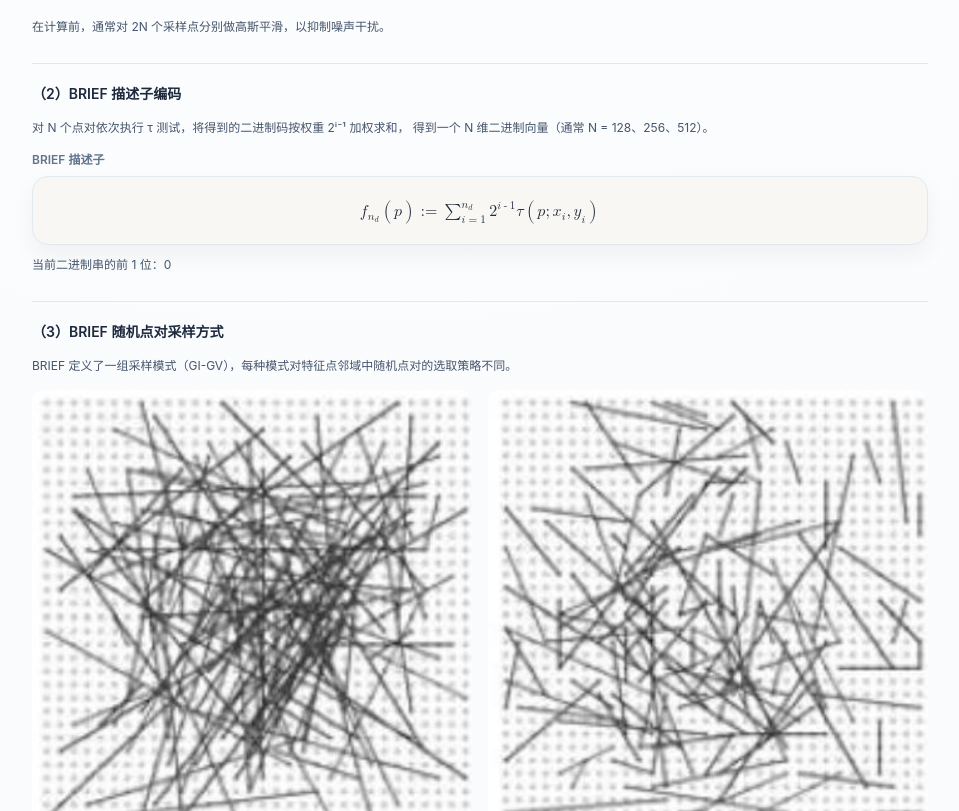
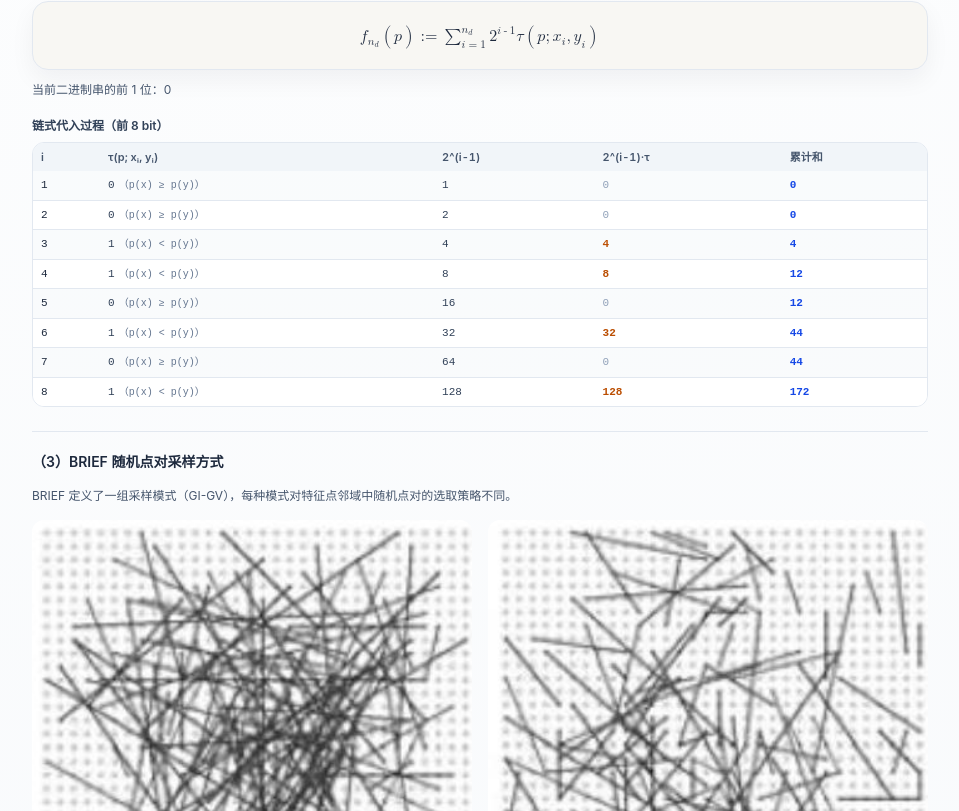
Before and after one commit to WhitePlusMS/Classical-CV-Lab, a Next.js app: page /concepts/binary-feature-descriptors in a window 1280 px wide. Shown: the part 1224-2035 px from the top of the page, without its empty margins (296-1255 px from the left). Built offline with nearby package versions, Linux system fonts and the light colour scheme.

Commit message:
feat(concepts): 交互功能增强

```diff
--- a/src/app/concepts/binary-feature-descriptors/page.tsx
+++ b/src/app/concepts/binary-feature-descriptors/page.tsx
@@ -1,6 +1,6 @@
 'use client';
 
-import React, { useCallback, useMemo, useState } from 'react';
+import React, { useCallback, useEffect, useMemo, useState } from 'react';
  import {
    CodeViewer,
    ConceptLayout,
@@ -15,6 +15,8 @@ import {
    TeachingCard,
    buildInlineMathML,
  } from '@/components';
+import { GrayscaleImage } from '@/lib/algorithms/types';
+import { loadImageAsGrayscale, resizeGrayscaleImage } from '@/lib/utils/imageProcessing';
 
 /// ============================================================
 /// 二进制特征描述子页面常量与工具
@@ -243,6 +245,24 @@ export default function BinaryFeatureDescriptorsPage() {
   const [samplingMethod, setSamplingMethod] = useState<SamplingMethod>('GI');
   const [numPairs, setNumPairs] = useState(256);
  const [currentPairIndex, setCurrentPairIndex] = useState(0);
+ const [loadedImage, setLoadedImage] = useState<GrayscaleImage | null>(null);
+ /// 异步加载课件中的真实图像作为原图展示
+ useEffect(() => {
+   let cancelled = false;
+   loadImageAsGrayscale('/assets/binary-feature-descriptors/0611a984f7a384894e8779c0c84166142a64673d53ccbdac68d1da6bba77e06d.jpg')
+     .then((img) => {
+       if (!cancelled) {
+         const resized = resizeGrayscaleImage(img, 64);
+         setLoadedImage(resized);
+       }
+     })
+     .catch(() => {
+       if (!cancelled) {
+         console.warn('加载参考图像失败');
+       }
+     });
+   return () => { cancelled = true; };
+ }, []);
 
   const totalPairs = numPairs;
 
@@ -282,6 +302,24 @@ export default function BinaryFeatureDescriptorsPage() {
     }
     return dist;
  }, [binaryString, binaryString2]);
+
+ /// 链式代入：逐位展示 BRIEF 描述子的数值计算过程（前 8 位）
+ const chainSubstitution = useMemo(() => {
+   let sum = 0;
+   const rows: { i: number; tau: number; weight: number; contrib: number; sum: number }[] = [];
+   const bits = 8;
+   for (let i = 0; i < Math.min(bits, pairs.length); i++) {
+     const [x1, y1, x2, y2] = pairs[i];
+     const v1 = SYNTHETIC_PATCH[y1][x1];
+     const v2 = SYNTHETIC_PATCH[y2][x2];
+     const tau = v1 < v2 ? 1 : 0;
+     const weight = Math.pow(2, i);
+     const contrib = weight * tau;
+     sum += contrib;
+     rows.push({ i: i + 1, tau, weight, contrib, sum });
+   }
+   return rows;
+ }, [pairs]);
 
   /// 采样方式说明文案
   const samplingInfo = SAMPLING_OPTIONS.find(o => o.value === samplingMethod);
@@ -328,6 +366,45 @@ export default function BinaryFeatureDescriptorsPage() {
           mathML={BRIEF_DESCRIPTOR_FORMULA}
          note={'当前二进制串的前 ' + (currentPairIndex + 1) + ' 位：' + binaryString}
        />
+       {/* 链式代入展示：前 8 位的逐位计算过程 */}
+       <p className="mb-2 mt-4 text-xs font-semibold text-slate-700">
+         链式代入过程（前 8 bit）
+       </p>
+       <div className="overflow-x-auto rounded-xl border border-slate-200">
+         <table className="w-full text-left text-[11px] tabular-nums">
+           <thead>
+             <tr className="bg-slate-100">
+               <th className="px-2 py-1.5 font-semibold text-slate-600">i</th>
+               <th className="px-2 py-1.5 font-semibold text-slate-600">τ(p; xᵢ, yᵢ)</th>
+               <th className="px-2 py-1.5 font-semibold text-slate-600">2^(i-1)</th>
+               <th className="px-2 py-1.5 font-semibold text-slate-600">2^(i-1)·τ</th>
+               <th className="px-2 py-1.5 font-semibold text-slate-600">累计和</th>
+             </tr>
+           </thead>
+           <tbody className="divide-y divide-slate-200">
+             {chainSubstitution.map(r => (
+               <tr key={r.i} className={r.i % 2 === 0 ? 'bg-white' : 'bg-slate-50/50'}>
+                 <td className="px-2 py-1.5 font-mono text-slate-800">{r.i}</td>
+                 <td className="px-2 py-1.5 font-mono text-slate-700">
+                   {r.tau}
+                   <span className="ml-1 text-[10px] text-slate-500">
+                     {r.tau === 1
+                       ? '（p(x) < p(y)）'
+                       : '（p(x) ≥ p(y)）'}
+                   </span>
+                 </td>
+                 <td className="px-2 py-1.5 font-mono text-slate-700">{r.weight}</td>
+                 <td className="px-2 py-1.5 font-mono text-slate-700">
+                   <span className={r.contrib > 0 ? 'font-bold text-amber-700' : 'text-slate-400'}>
+                     {r.contrib}
+                   </span>
+                 </td>
+                 <td className="px-2 py-1.5 font-mono font-semibold text-blue-700">{r.sum}</td>
+               </tr>
+             ))}
+           </tbody>
+         </table>
+       </div>
       </div>
 
       {/* ===== 4. 五种采样方式 ===== */}
@@ -656,8 +733,8 @@ export default function BinaryFeatureDescriptorsPage() {
           { name: 'BRISK', code: BRISK_CODE_TS },
        ]} />
      }
-      originalImage={SYNTHETIC_PATCH}
-      resultImage={SYNTHETIC_PATCH}
+     originalImage={loadedImage}
+     resultImage={loadedImage}
       singlePageScroll
     />
   );
--- a/src/app/concepts/frame-difference-motion/page.tsx
+++ b/src/app/concepts/frame-difference-motion/page.tsx
@@ -1,6 +1,5 @@
 'use client';
-
-import React from 'react';
+import React, { useMemo, useState } from 'react';
 import {
   CodeViewer,
   ConceptLayout,
@@ -10,6 +9,7 @@ import {
   FormulaCard,
   ProcessRail,
   TeachingCard,
+  SelectParam,
   buildInlineMathML,
 } from '@/components';
 import { createMotionSequence, computeFrameDifference } from '@/lib/algorithms/simpleBackground';
@@ -83,10 +83,6 @@ const SYMMETRIC_EXPERIMENT_STEPS = [
     ],
   },
 ] as const;
-
-const displaySequence = createMotionSequence(6, 10);
-const displayResult = computeFrameDifference(displaySequence, 52, 'twoFrame');
-
 function frameDifferenceFormulaMathML(): string {
   return buildInlineMathML(`
     <mrow>
@@ -111,6 +107,9 @@ function frameDifferenceFormulaMathML(): string {
         </mtable>
       </mrow>
       <mo>=</mo>
+      {
+        /* 以下 |146-82|>60 为示例数值，仅用于教学演示，非真实数据 */
+      }
       <mrow>
         <mo>{</mo>
         <mtable>
@@ -181,7 +180,15 @@ function CourseImage({
 }
 
 export default function FrameDifferenceMotionPage() {
-  const mainVisual = (
+  const [method, setMethod] = useState<'timeDifference' | 'symmetric'>('timeDifference');
+
+  const displaySequence = useMemo(() => createMotionSequence(6, 10), []);
+  const displayResult = useMemo(
+    () => computeFrameDifference(displaySequence, 52, 'twoFrame'),
+    [displaySequence]
+  );
+
+  const timeDiffMainVisual = (
     <section className="mx-auto w-full max-w-6xl">
       <div>
         <div className="mb-3 flex flex-wrap items-end justify-between gap-2">
@@ -200,6 +207,30 @@ export default function FrameDifferenceMotionPage() {
       </div>
     </section>
   );
+
+  const symmetricMainVisual = (
+    <section className="mx-auto w-full max-w-6xl">
+      <div>
+        <div className="mb-3 flex flex-wrap items-end justify-between gap-2">
+          <div>
+            <h2 className="text-sm font-semibold text-slate-800">对称差分法流程图</h2>
+            <p className="mt-1 text-xs leading-5 text-slate-500">
+              对称差分法通过连续三帧图像两次差分约束，提取中间帧的运动候选区域。
+            </p>
+          </div>
+        </div>
+        <div className="overflow-hidden rounded-2xl border border-slate-200 bg-white p-4 shadow-sm">
+          <img
+            src="/assets/simple-background/symmetric-flowchart.jpg"
+            alt="对称差分法流程图"
+            className="mx-auto max-h-[560px] w-full object-contain"
+          />
+        </div>
+      </div>
+    </section>
+  );
+
+  const mainVisual = method === 'timeDifference' ? timeDiffMainVisual : symmetricMainVisual;
 
   const analysisPreview = (
     <ProcessRail>
@@ -231,11 +262,10 @@ export default function FrameDifferenceMotionPage() {
       </FlowColumns>
     </ProcessRail>
   );
-
-  const stepDetails = (
-    <div className="space-y-5">
-      <section className="space-y-4">
-        <h2 className="text-sm font-semibold text-slate-800">时间差分法</h2>
+ const timeDiffDetails = (
+   <div className="space-y-5">
+     <section className="space-y-4">
+       <h2 className="text-sm font-semibold text-slate-800">时间差分法</h2>
         <FormulaCard
           label="相邻帧变化判定"
           mathML={frameDifferenceFormulaMathML()}
@@ -250,22 +280,16 @@ export default function FrameDifferenceMotionPage() {
         </TeachingCard>
       </section>
 
-      <section className="border-t border-slate-200 pt-4">
+    </div>
+  );
+
+  const symmetricDetails = (
+    <div className="space-y-5">
+      <section className="space-y-4">
         <h2 className="text-sm font-semibold text-slate-800">对称差分法</h2>
-        <p className="mt-2 text-xs leading-6 text-slate-600">
+        <p className="text-xs leading-6 text-slate-600">
           对称差分法是时间差分法的三帧实验示例。它先取连续三帧，再分别计算前后两次帧间差，用两次差分共同约束中间帧的运动候选区域。
         </p>
-      </section>
-
-      <section className="border-t border-slate-200 pt-4">
-        <h2 className="text-sm font-semibold text-slate-800">对称差分法流程图</h2>
-        <div className="mt-3 overflow-hidden rounded-2xl border border-slate-200 bg-white p-4 shadow-sm">
-          <img
-            src="/assets/simple-background/symmetric-flowchart.jpg"
-            alt="对称差分法流程图"
-            className="mx-auto max-h-[560px] w-full object-contain"
-          />
-        </div>
       </section>
 
       <section className="border-t border-slate-200 pt-4">
@@ -306,14 +330,23 @@ export default function FrameDifferenceMotionPage() {
     </div>
   );
 
+  const stepDetails = method === 'timeDifference' ? timeDiffDetails : symmetricDetails;
+
   const parameters = (
     <div className="space-y-4 text-xs leading-6 text-slate-600">
-      <div className="border-l-2 border-emerald-300 bg-emerald-50/70 px-3 py-3">
-        <div className="font-semibold text-emerald-700">讲解顺序</div>
-        <p className="mt-1">先讲时间差分法定义、公式、优点与限制；再用对称差分法实验图解释三帧流程。</p>
-      </div>
+      <SelectParam
+        label="算法选择"
+        value={method}
+        onChange={v => setMethod(v as 'timeDifference' | 'symmetric')}
+        options={[
+          { value: 'timeDifference', label: '时间差分法' },
+          { value: 'symmetric', label: '对称差分法' },
+        ]}
+      />
       <div className="border-t border-slate-200 pt-3">
-        页面使用课程图像素材展示流程，不提供额外调参滑杆。
+        {method === 'timeDifference'
+          ? '时间差分法通过相邻两帧比较检测运动区域，适合快速变化检测。'
+          : '对称差分法通过三帧两次差分约束提取中间帧运动区域，减少空洞。'}
       </div>
     </div>
   );
@@ -333,10 +366,6 @@ export default function FrameDifferenceMotionPage() {
       mainVisual={mainVisual}
       showOriginalGrid={false}
       originalRegionMarker="dot"
-      singlePageScroll
-      showNavigationBar={false}
-      showNavigationControls={false}
-      showInputSelection={false}
-    />
+      singlePageScroll      />
   );
 }
```
Lines whose indentation alone changed are shown as unchanged.
